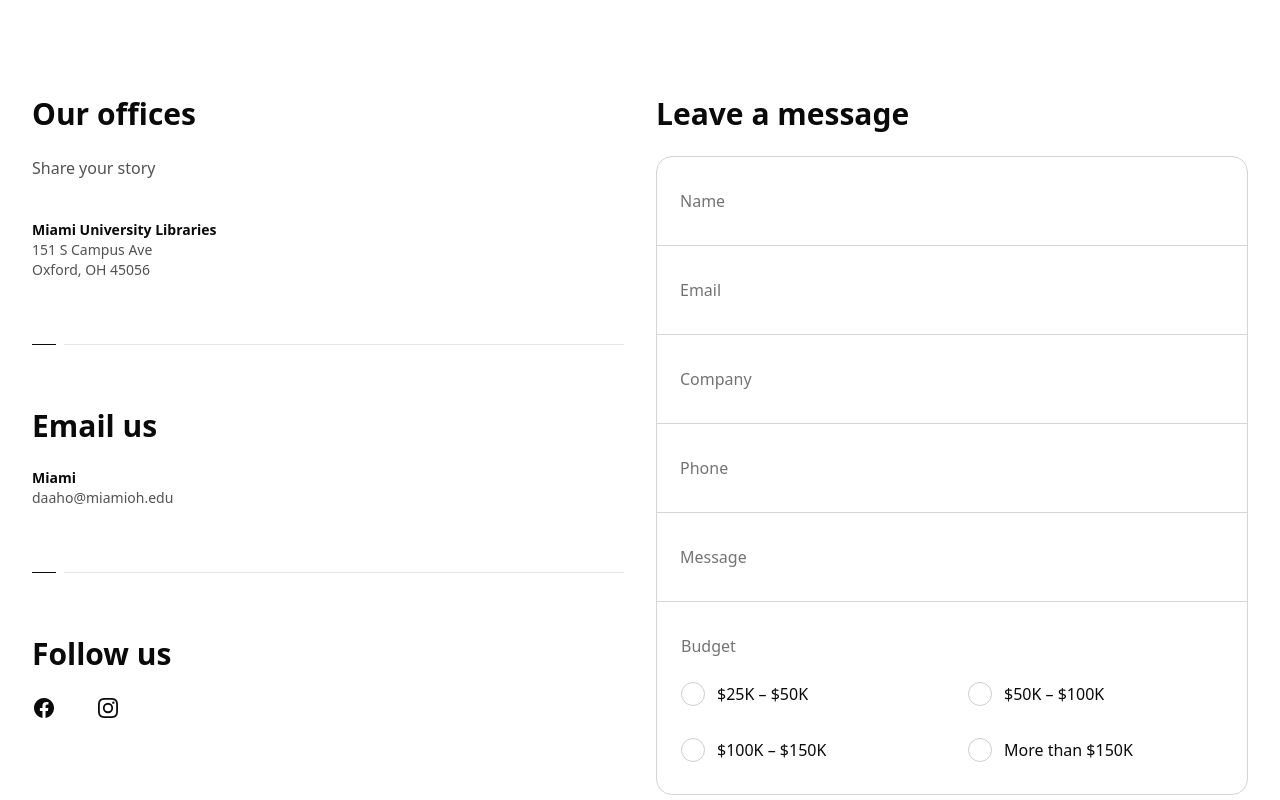
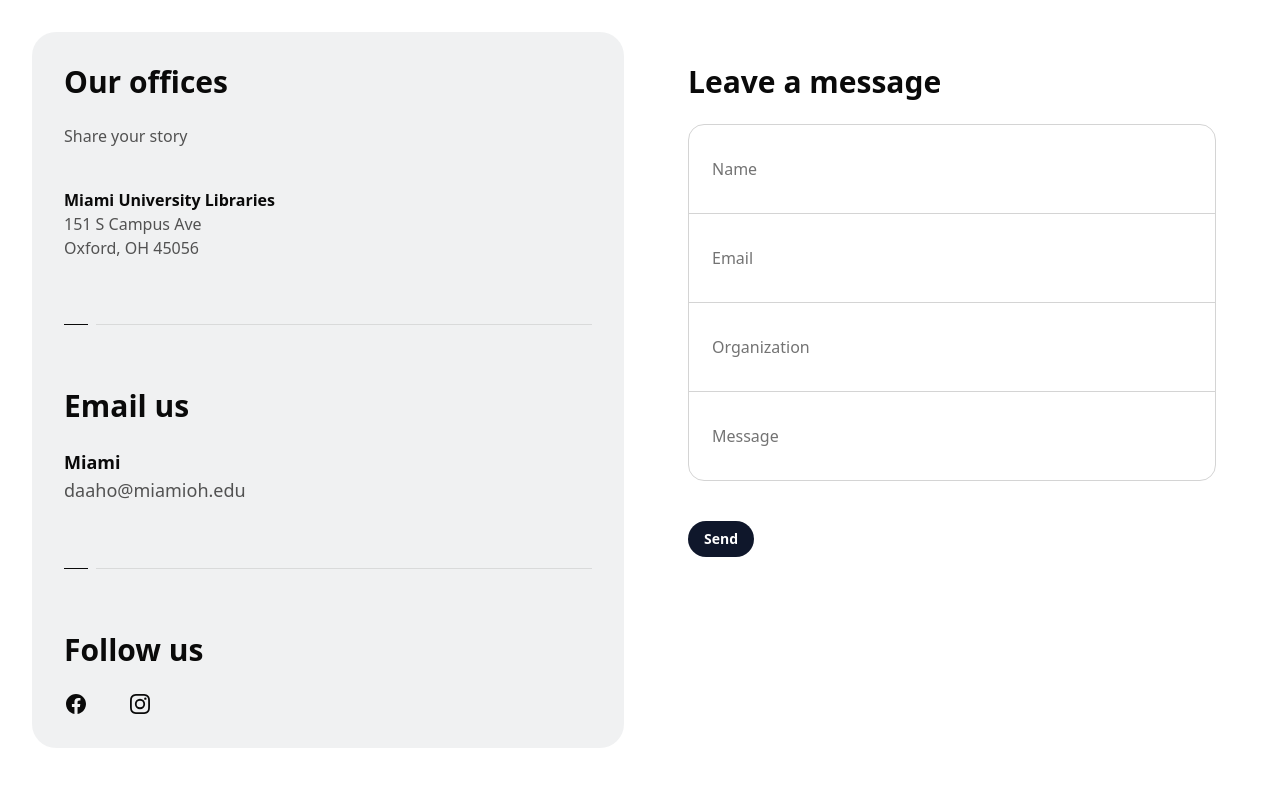
Before and after one commit to Meng-V/daaho, a Next.js app: page /contact in a window 1280 px wide. Shown: the part 560-1360 px from the top of the page. Built offline with nearby package versions, Linux system fonts and the light colour scheme.

Commit message:
added contact us page

```diff
--- a/app/contact/page.tsx
+++ b/app/contact/page.tsx
@@ -34,30 +34,15 @@
   )
 }
 
-function RadioInput({
-  label,
-  ...props
-}: React.ComponentPropsWithoutRef<'input'> & { label: string }) {
-  return (
-    <label className="flex gap-x-3">
-      <input
-        type="radio"
-        {...props}
-        className="h-6 w-6 flex-none appearance-none rounded-full border border-neutral-950/20 outline-none checked:border-[0.5rem] checked:border-neutral-950 focus-visible:ring-1 focus-visible:ring-neutral-950 focus-visible:ring-offset-2"
-      />
-      <span className="text-base/6 text-neutral-950">{label}</span>
-    </label>
-  )
-}
 
 function ContactForm() {
   return (
-    <FadeIn className="lg:order-last">
+    <FadeIn className="lg:order-last p-8">
       <form>
         <h3 className="font-display text-3xl font-semibold text-neutral-950">
           Leave a message
         </h3>
-        <div className="isolate mt-6 -space-y-px rounded-2xl bg-white/50">
+        <div className="isolate mt-6 -space-y-px rounded-2xl">
           <TextInput label="Name" name="name" autoComplete="name" />
           <TextInput
             label="Email"
@@ -66,23 +51,12 @@
             autoComplete="email"
           />
           <TextInput
-            label="Company"
-            name="company"
+            label="Organization"
+            name="organization"
             autoComplete="organization"
           />
-          <TextInput label="Phone" type="tel" name="phone" autoComplete="tel" />
           <TextInput label="Message" name="message" />
-          <div className="border border-neutral-300 px-6 py-8 first:rounded-t-2xl last:rounded-b-2xl">
-            <fieldset>
-              <legend className="text-base/6 text-neutral-500">Budget</legend>
-              <div className="mt-6 grid grid-cols-1 gap-8 sm:grid-cols-2">
-                <RadioInput label="$25K – $50K" name="budget" value="25" />
-                <RadioInput label="$50K – $100K" name="budget" value="50" />
-                <RadioInput label="$100K – $150K" name="budget" value="100" />
-                <RadioInput label="More than $150K" name="budget" value="150" />
-              </div>
-            </fieldset>
-          </div>
+
         </div>
         <Button type="submit" className="mt-10">
           Send
@@ -94,6 +68,7 @@
 
 function ContactDetails() {
   return (
+    <div className='bg-gray-500/10 rounded-3xl p-8'>
       <FadeIn>
         <h3 className="font-display text-3xl font-semibold text-neutral-950">
           Our offices
@@ -108,7 +83,7 @@
           <h3 className="font-display text-3xl font-semibold text-neutral-950">
             Email us
           </h3>
-        <dl className="mt-6 grid grid-cols-1 gap-8 text-sm sm:grid-cols-2">
+          <dl className="mt-6 grid grid-cols-1 gap-8 text-lg sm:grid-cols-2">
             {[
               ['Miami', 'daaho@miamioh.edu'],
             ].map(([label, email]) => (
@@ -134,6 +109,7 @@
           <SocialMedia className="mt-6" />
         </Border>
       </FadeIn>
+    </div>
   )
 }
 
@@ -144,7 +120,7 @@
         <p>We can’t wait to hear from you.</p>
       </PageIntro>
 
-      <Container className="mt-24 sm:mt-32 lg:mt-40">
+      <Container className="mt-24 sm:mt-32">
         <div className="grid grid-cols-1 gap-x-8 gap-y-24 lg:grid-cols-2">
           <ContactForm />
           <ContactDetails />
--- a/components/UI/Offices.tsx
+++ b/components/UI/Offices.tsx
@@ -12,7 +12,7 @@
   return (
     <address
       className={clsx(
-        'text-sm not-italic',
+        'not-italic',
         invert ? 'text-neutral-300' : 'text-neutral-600',
       )}
     >
--- a/components/UI/PageIntro.tsx
+++ b/components/UI/PageIntro.tsx
@@ -16,7 +16,7 @@
 }) {
   return (
     <Container
-      className={clsx('mt-24 sm:mt-32 lg:mt-40', centered && 'text-center')}
+      className={clsx('mt-24 sm:mt-32', centered && 'text-center')}
     >
       <FadeIn>
         <h1>
```
Lines whose indentation alone changed are shown as unchanged.
